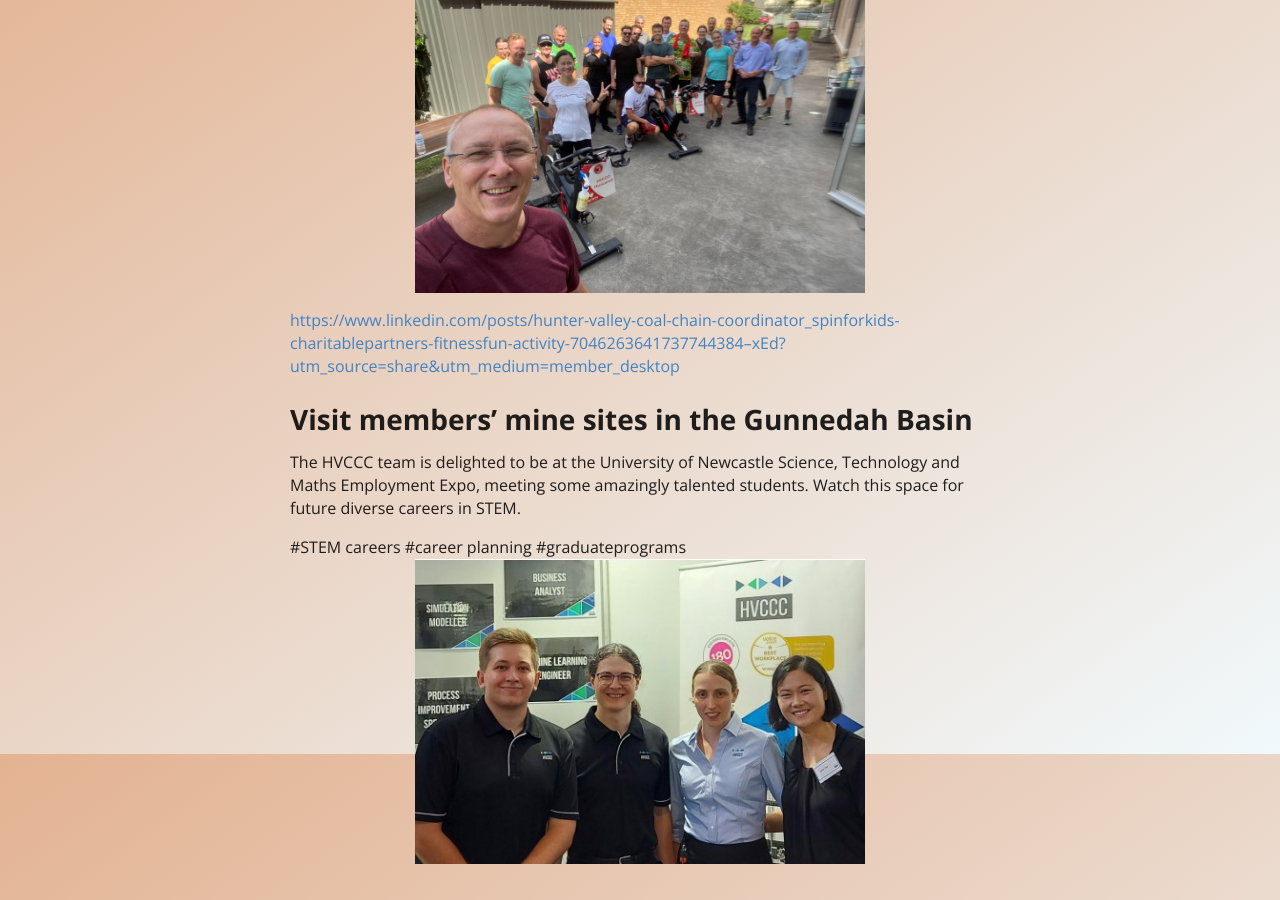
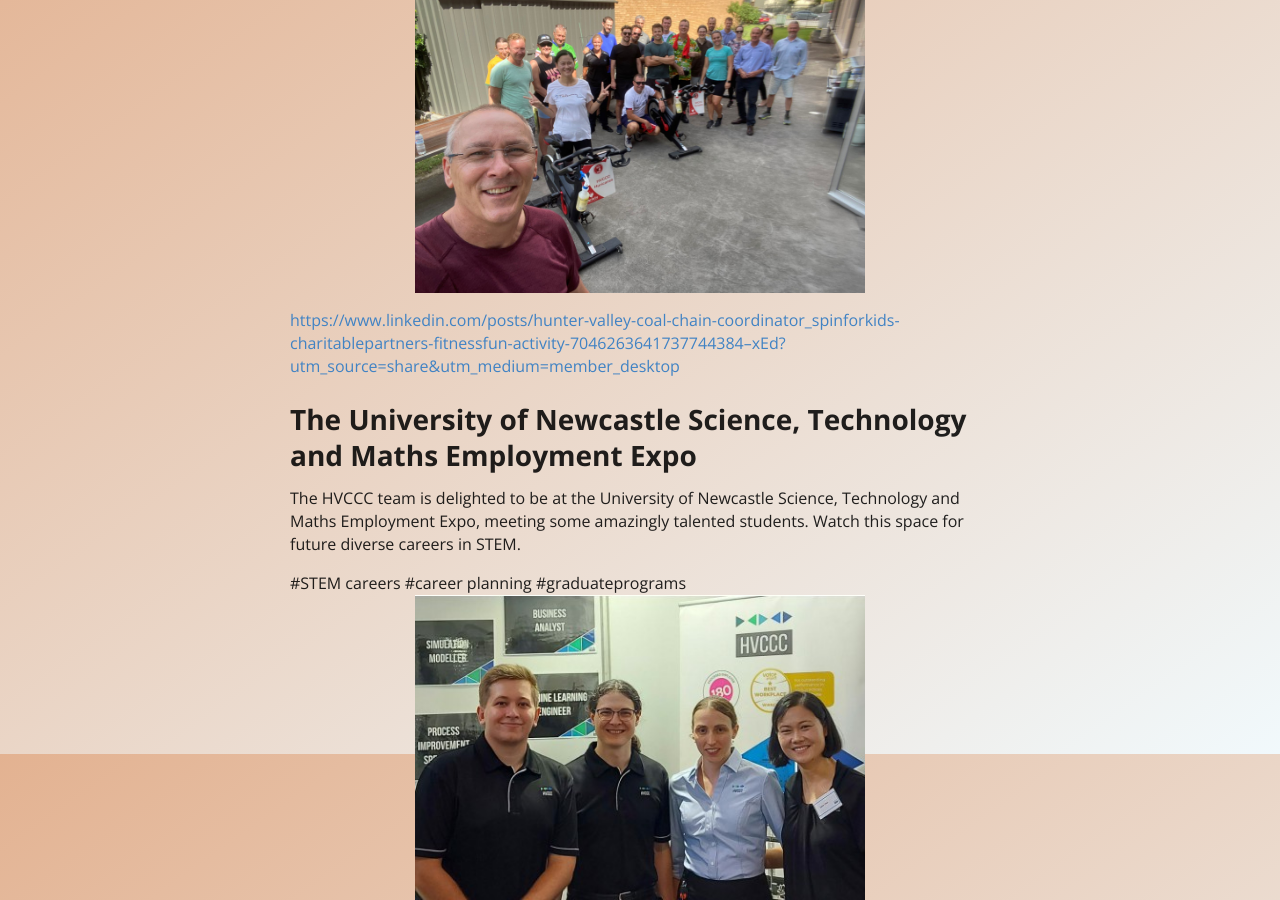
Before and after one commit to drSylvia/drSylvia.github.io, a Jekyll site: the page built from essays/2023HVCCC_Event.md, in a window 1280 px wide and 900 px high, scrolled down 2846 px. Built offline with Jekyll 4.4.1, drawn with Linux system fonts in a browser that asks for light colours.

Commit message:
revised.

```diff
--- a/essays/2023HVCCC_Event.md
+++ b/essays/2023HVCCC_Event.md
@@ -54,7 +54,7 @@ This is another way of the HVCCC team contributing to our charity partners and h
 
 [https://www.linkedin.com/posts/hunter-valley-coal-chain-coordinator_spinforkids-charitablepartners-fitnessfun-activity-7046263641737744384--xEd?utm_source=share&utm_medium=member_desktop](https://www.linkedin.com/posts/hunter-valley-coal-chain-coordinator_spinforkids-charitablepartners-fitnessfun-activity-7046263641737744384--xEd?utm_source=share&utm_medium=member_desktop)
 
-# Visit members’ mine sites in the Gunnedah Basin
+# The University of Newcastle Science, Technology and Maths Employment Expo
 The HVCCC team is delighted to be at the University of Newcastle Science, Technology and Maths Employment Expo, meeting some amazingly talented students.
 Watch this space for future diverse careers in STEM.
 
```
Also changed, not shown: projects/Germantrip.md (+1 -1 lines).
